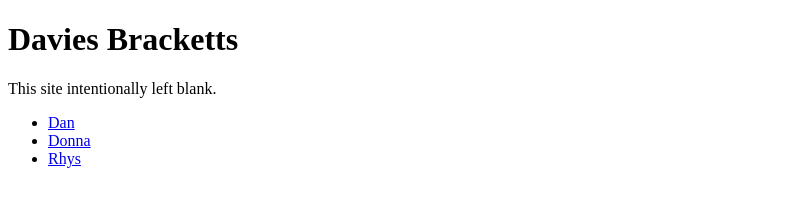
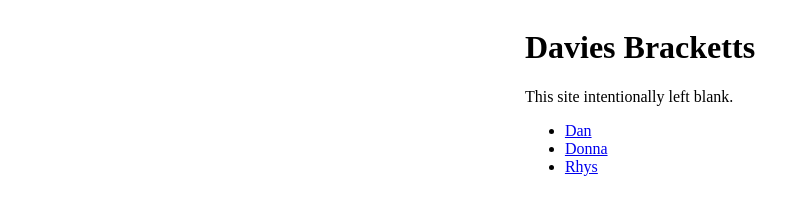
Before and after one commit to ddaviesbrackett/daviesbrackett.com, a website: page public/root/index.html in a window 1280 px wide. Shown: the whole page, without its empty margins (0-810 px from the left). Drawn offline with Linux system fonts and the light colour scheme.

Commit message:
validation; style beginning

```diff
--- a/public/root/index.html
+++ b/public/root/index.html
@@ -1,8 +1,19 @@
 <!doctype html>
+<html>
 <head>
+    <meta charset="utf-8"/>
     <title>The Davies Bracketts</title>
+    <style>
+        body{
+            display:flex;
+            flex-direction: column;
+            justify-content: center;
+            align-items: center;
+        }
+    </style>
 </head>
 <body>
+    <div>
         <h1>
             Davies Bracketts
         </h1>
@@ -14,4 +25,6 @@
             <li><a href="https://donnadaviesbrackett.com">Donna</a></li>
             <li><a href="https://rhys.daviesbrackett.com">Rhys</a></li>
         </ul>
+    </div>
 </body>
+</html>
```
Also changed, not shown: public/dan/index.html (+3 -0 lines), public/rhys/index.html (+3 -0 lines). Lines whose indentation alone changed are shown as unchanged.
